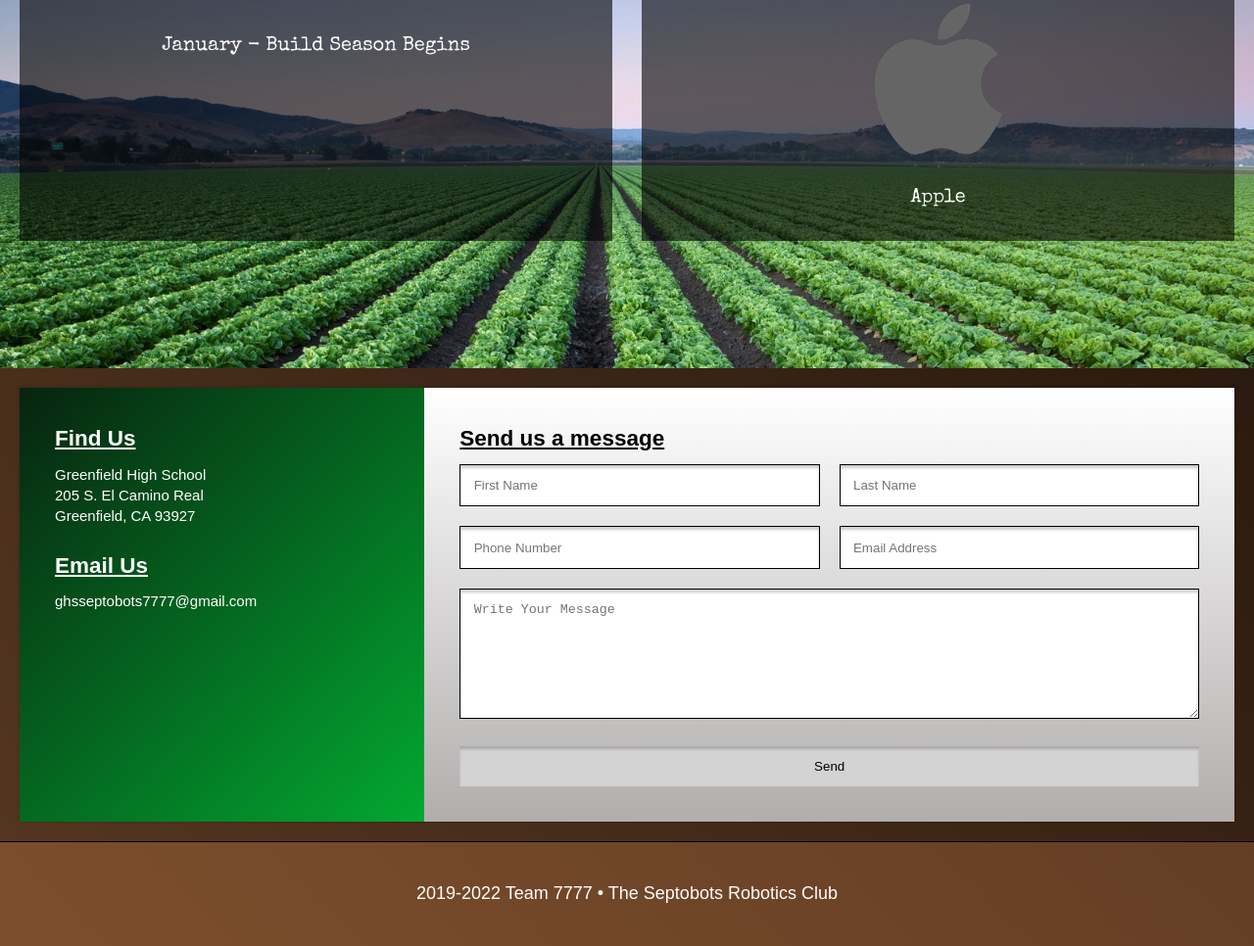
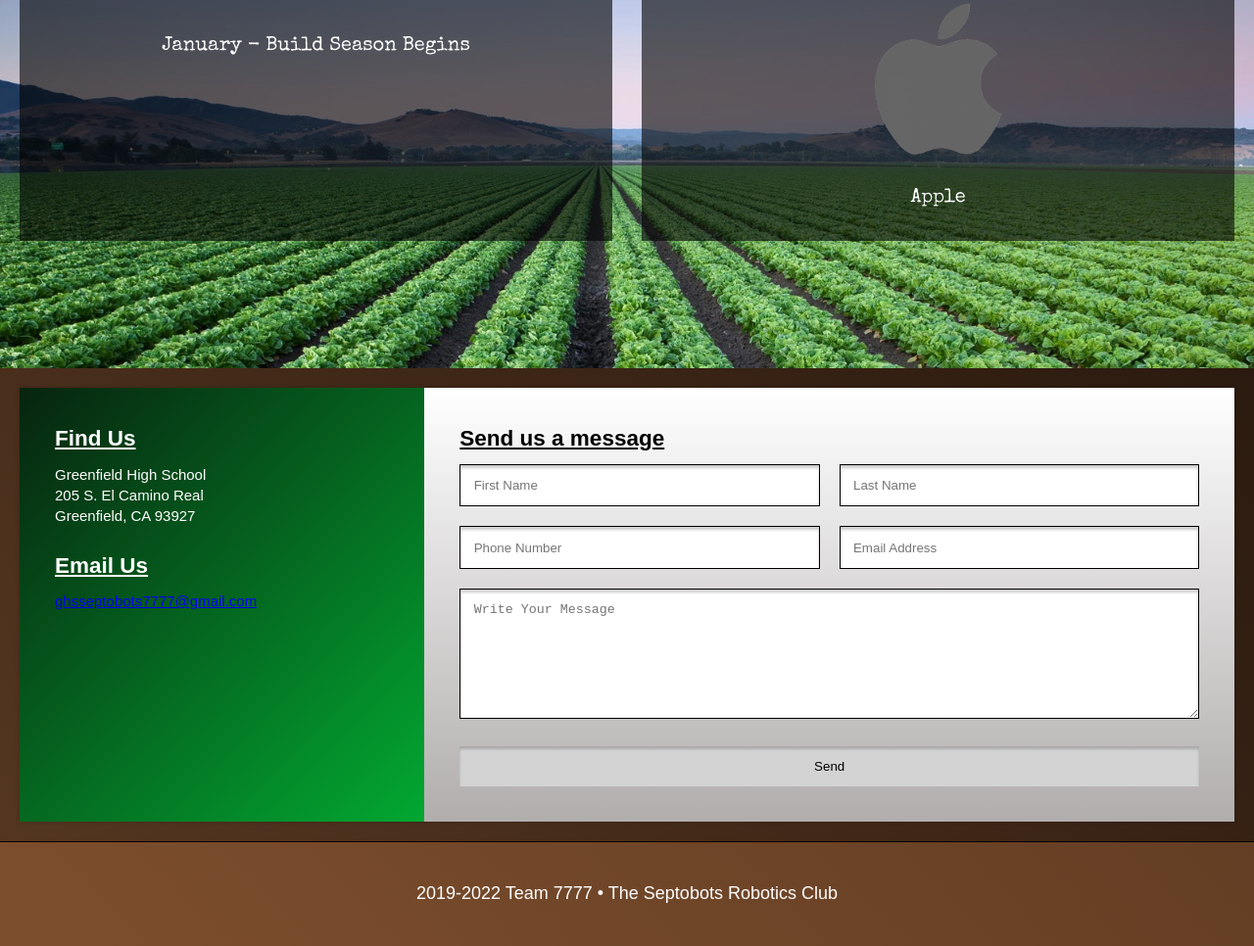
Before and after one commit to Septobots-Website/Septobots, a Gatsby site: page / in a window 1280 px wide. Shown: the part 1916-2882 px from the top of the page at 98% size. Built offline with nearby package versions, Linux system fonts and the light colour scheme; Gatsby itself is replaced by a stand-in of ours; a web font is replaced by a local one.

Commit message:
added a link to the email link 	modified:   src/components/ContactUs.js

```diff
--- a/src/components/ContactUs.js
+++ b/src/components/ContactUs.js
@@ -17,7 +17,7 @@ export default function SubPage() {
     <br/>
     <h3>Email Us</h3>
     <ul>
-      <li>ghsseptobots7777@gmail.com</li>
+      <li><Link to="mailto:ghsseptobots7777@gmail.com?subject=Septobots,%20Roll%20Out&body=Hey%20there%20Septobots,%20">ghsseptobots7777@gmail.com</Link></li>
     </ul>
   </div>
 
```
